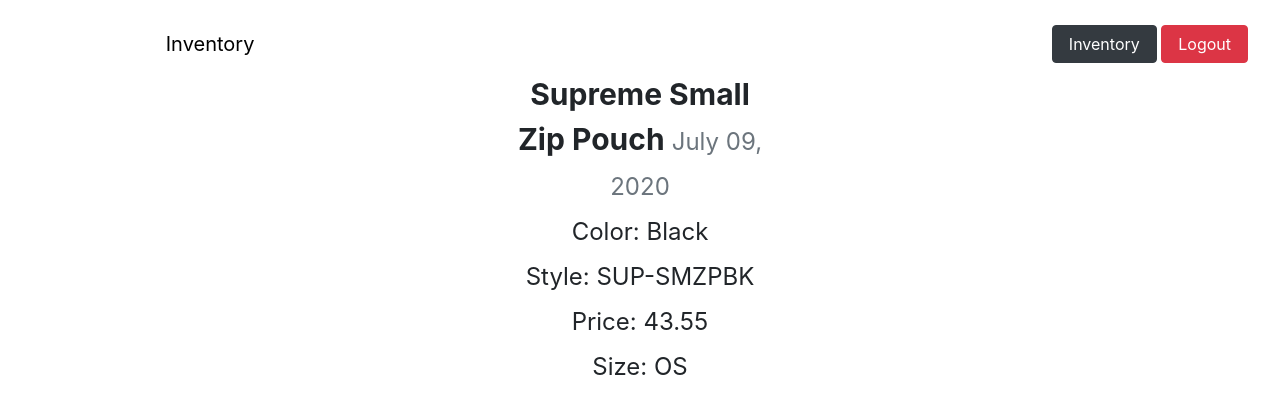
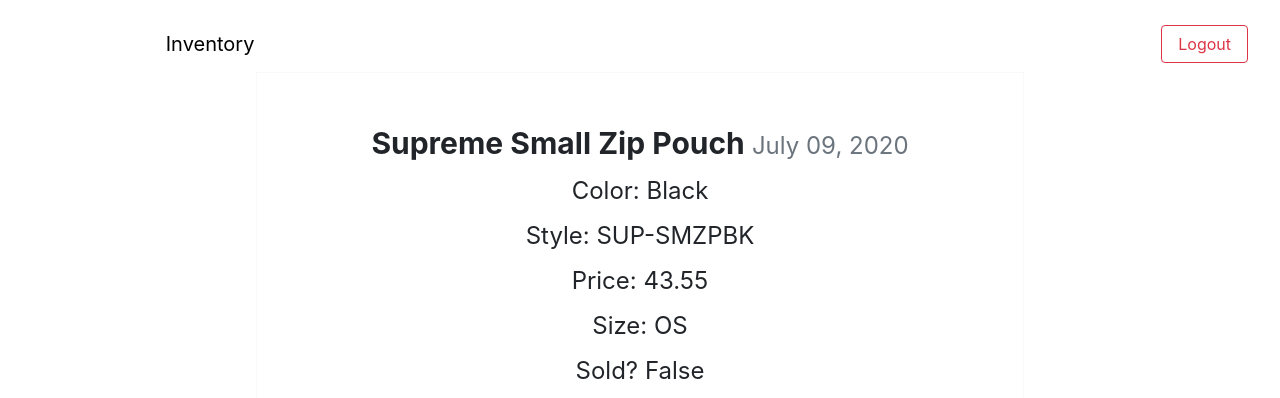
Before and after one commit to jin-jeffrey/inventory, a Django app: page /item/4/ in a window 1280 px wide. Shown: the top 398 px of the page. Run offline with Django 3.2, Linux system fonts and the light colour scheme; a user stored in the database is signed in; data comes from the database, SQL or seed files in the repository; both versions use the stored data as it was after the commit; some libraries are stand-ins or nearby versions.

Commit message:
fixed navbar structure

```diff
--- a/inventory/invapp/invapp/urls.py
+++ b/inventory/invapp/invapp/urls.py
@@ -26,6 +26,7 @@ urlpatterns = [
     path('login/', auth_views.LoginView.as_view(template_name = 'users/login.html'), name = 'login'),
     path('logout/', auth_views.LogoutView.as_view(template_name = 'users/logout.html'), name = 'logout'),
     path('inventory/', inventory_views.ItemListView.as_view(), name = 'inventory'),
+    path('inventory/sold/', inventory_views.ItemSoldListView.as_view(), name = 'inventory-sold'),
     path('item/<int:pk>/', inventory_views.ItemDetailView.as_view(), name = 'item-detail'),
     path('item/new/', inventory_views.ItemCreateView.as_view(), name = 'item-create'),
     path('item/<int:pk>/update/', inventory_views.ItemUpdateView.as_view(), name = 'item-update'),
--- a/inventory/invapp/inventory/templates/inventory/base.html
+++ b/inventory/invapp/inventory/templates/inventory/base.html
@@ -28,16 +28,19 @@
         </div>
         <div class = "mr-3">
             {% if user.is_authenticated %}
-                {% if request.get_full_path == "/inventory/" %}
-                <a class = "btn btn-success px-3" href = "{% url 'item-create' %}" style="color: white">Add Item</a>
+                {% if 'inventory' in request.path and 'sold' not in request.path %}
+                <a class = "btn btn-outline-success px-3" href = "{% url 'item-create' %}">Add Item</a>
                 {% endif %}
-                {% if request.get_full_path == "/" or 'item' in request.path %}
-                <a class = "btn btn-dark px-3" href="{% url 'inventory' %}" style = "color:white">Inventory</a>
+                {% if 'sold' in request.path or request.get_full_path == '/' %}
+                <a class = "btn btn-outline-secondary px-3" href="{% url 'inventory' %}">Inventory</a>
                 {% endif %}
-                <a class = "btn btn-danger px-3" href="{% url 'logout' %}" style = "color: white">Logout</a>
+                {% if 'sold' not in request.path and 'item' not in request.path %}
+                <a class = "btn btn-outline-info px-3" href = "{% url 'inventory-sold' %}">Sold Items</a>
+                {% endif %}
+                <a class = "btn btn-outline-danger px-3" href="{% url 'logout' %}">Logout</a>
             {% else %}
-                <a class = "btn btn-success px-3" href="{% url 'login' %}" style = "color: white">Login</a>
-                <a class = "btn btn-danger px-3" href="{% url 'register' %}">Register</a>
+                <a class = "btn btn-outline-success px-3" href="{% url 'login' %}">Login</a>
+                <a class = "btn btn-outline-danger px-3" href="{% url 'register' %}">Register</a>
             {% endif %}
         </div>
     </nav>
--- a/inventory/invapp/inventory/templates/inventory/item_detail.html
+++ b/inventory/invapp/inventory/templates/inventory/item_detail.html
@@ -2,7 +2,7 @@
 {% load tracker %}
 
 {% block content %}
-	<div class = "mx-auto" style = "width:20%; text-align: center; font-size: 30px;">
+	<div class = "mx-auto border border-light p-5" style = "width:60%; text-align: center; font-size: 30px;">
 		<div>
 			<strong> {{ object.product }} </strong>
 			<small class = "text-muted"> {{ object.date_purchased|date:"F d, Y"}}</small>
@@ -14,6 +14,9 @@
 				<small> Sold? {{ object.sold }} <br> </small>
 				<small> Profit: {% profit object %} </small>
 			</div>
+			<br>
+			<br>
+			<br>
 			<div>
 	            <a class = "btn btn-info px-3" href = "{% url 'item-update' object.id %}" style="color: white">Edit Item</a>
 	            <a class = "btn btn-danger px-3" href = "{% url 'item-delete' object.id %}" style="color: white">Delete Item</a>
--- a/inventory/invapp/inventory/views.py
+++ b/inventory/invapp/inventory/views.py
@@ -22,7 +22,16 @@ class ItemListView(ListView):
 
 	def get_queryset(self):
 		user = get_object_or_404(User, username=self.request.user)
-		return Item.objects.filter(account=user).order_by('product')
+		return Item.objects.filter(account=user, sold=False).order_by('product')
+
+class ItemSoldListView(ListView):
+	model = Item
+	template_name = 'inventory/home.html'
+	context_object_name = 'stock'
+
+	def get_queryset(self):
+		user = get_object_or_404(User, username=self.request.user)
+		return Item.objects.filter(account=user, sold=True).order_by('product')
 
 class ItemDetailView(DetailView):
 	model = Item
```
Also changed, not shown: inventory/invapp/inventory/templates/inventory/home.html (+0 -7 lines), inventory/invapp/db.sqlite3.
